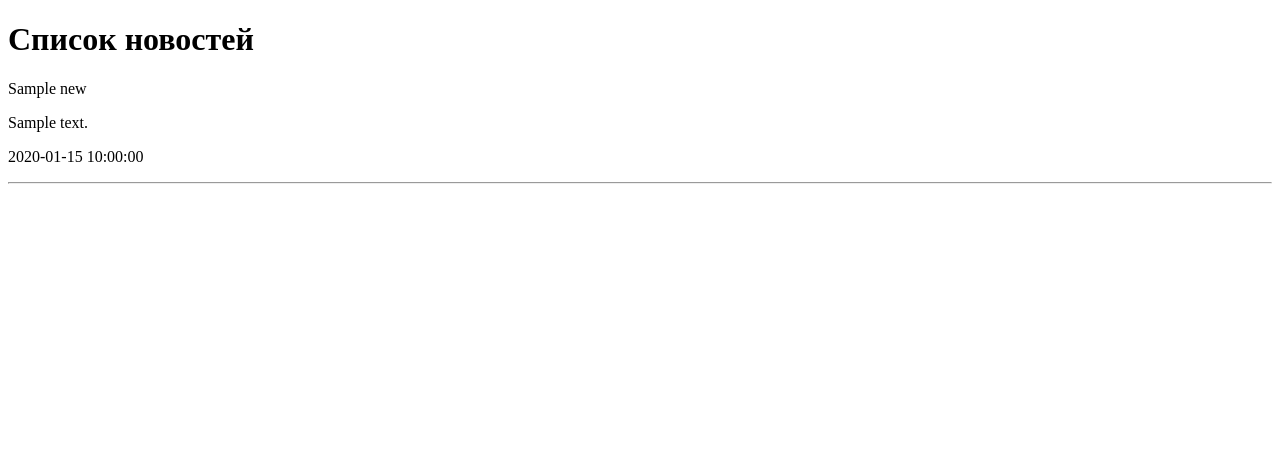
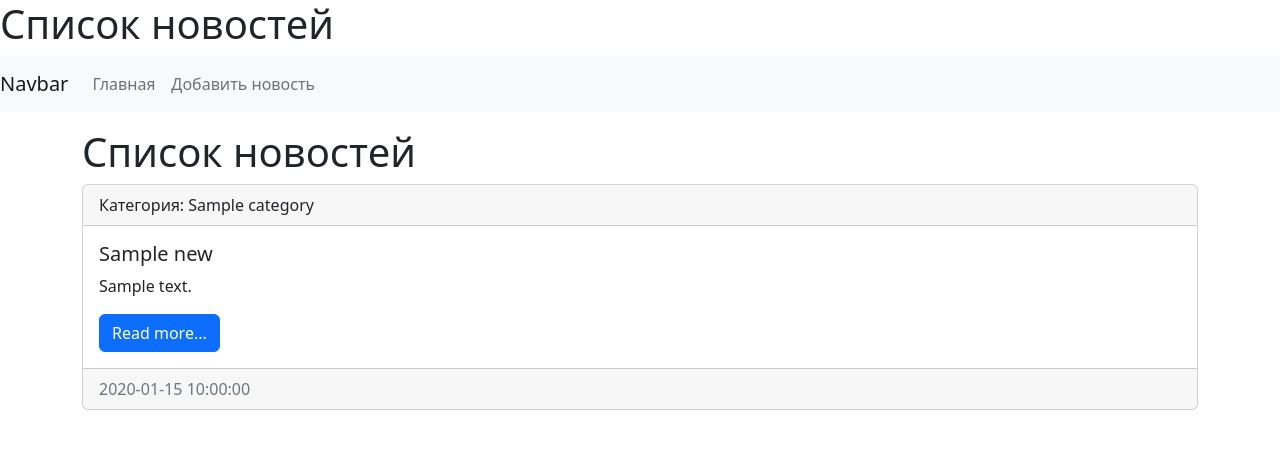
Before and after one commit to frrrost47/NewsDjangoSite, a Django app: page / in a window 1280 px wide. Shown: the top 449 px of the page. Run offline with Django 3.2, Linux system fonts and the light colour scheme; tables that the repository leaves empty hold one stand-in row (values such as "Sample post").

Commit message:
End lesson 14. Update news index.html temlate

```diff
--- a/mysite/news/templates/news/index.html
+++ b/mysite/news/templates/news/index.html
@@ -1,22 +1,55 @@
-<!DOCTYPE html>
+<!doctype html>
 <html lang="en">
   <head>
-    <meta charset="UTF-8">
-    <title>{{ title }}</title>
+    <meta charset="utf-8">
+    <meta name="viewport" content="width=device-width, initial-scale=1, shrink-to-fit=no">
+    <link href="https://cdn.jsdelivr.net/npm/bootstrap@5.2.0/dist/css/bootstrap.min.css" rel="stylesheet" integrity="sha384-gH2yIJqKdNHPEq0n4Mqa/HGKIhSkIHeL5AyhkYV8i59U5AR6csBvApHHNl/vI1Bx" crossorigin="anonymous">
   </head>
   <body>
+    <h1>{{ title }}</h1>
+    <script src="https://cdn.jsdelivr.net/npm/bootstrap@5.2.0/dist/js/bootstrap.bundle.min.js" integrity="sha384-A3rJD856KowSb7dwlZdYEkO39Gagi7vIsF0jrRAoQmDKKtQBHUuLZ9AsSv4jD4Xa" crossorigin="anonymous"></script>
+  </body>
+</html>
 
+
+<nav class="navbar navbar-expand-lg navbar-light bg-light">
+  <a class="navbar-brand" href="/">Navbar</a>
+  <button class="navbar-toggler" type="button" data-toggle="collapse"
+          data-target="#navbarSupportedContent" aria-controls="navbarSupportedContent"
+          aria-expanded="false" aria-label="Toggle navigation">
+    <span class="navbar-toggler-icon"></span>
+  </button>
+
+  <div class="collapse navbar-collapse" id="navbarSupportedContent">
+    <ul class="navbar-nav mr-auto">
+      <li class="nav-item"><a class="nav-link" href="/">Главная</a></li>
+      <li class="nav-item"><a class="nav-link" href="/">Добавить новость</a></li>
+    </ul>
+  </div>
+
+</nav>
+
+<div class="container mt-3">
   <h1>{{ title }}</h1>
+  <div class="row">
+    <div class="col-md-12">
     {% for item in news %}
 
-    <div>
-        <p>{{ item.title }}</p>
-        <p>{{ item.content }}</p>
-        <p>{{ item.created_at|date:'Y-m-d H:i:s' }}</p>
+    <div class="card mb-3">
+      <div class="card-header">
+        Категория: {{ item.category.title }}
       </div>
-    <hr>
+      <div class="card-body">
+        <h5 class="card-title">{{ item.title }}</h5>
+        <p class="card-text">{{ item.content }}</p>
+        <a href="#" class="btn btn-primary">Read more...</a>
+      </div>
+      <div class="card-footer text-muted">
+        {{ item.created_at|date:'Y-m-d H:i:s' }}
+      </div>
+    </div>
+
     {% endfor %}
-
-
-</body>
-</html>
+      </div>
+  </div>
+</div>
```
Lines whose indentation alone changed are shown as unchanged.
